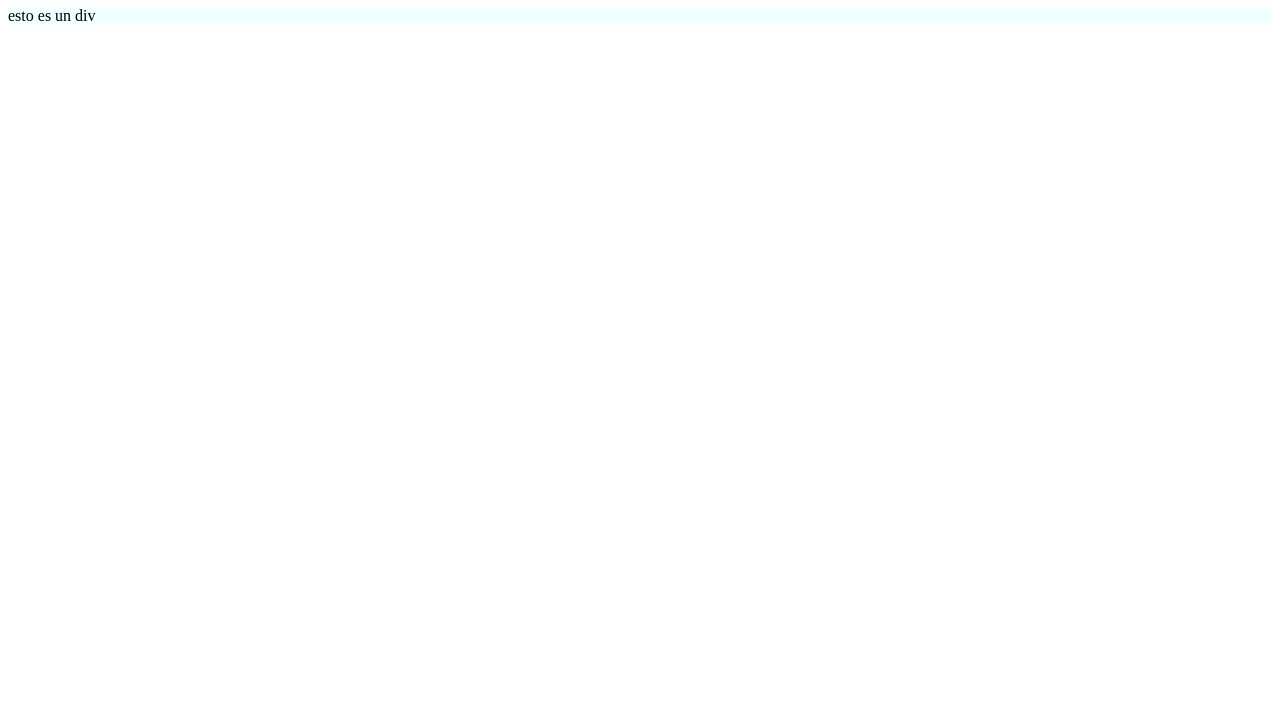
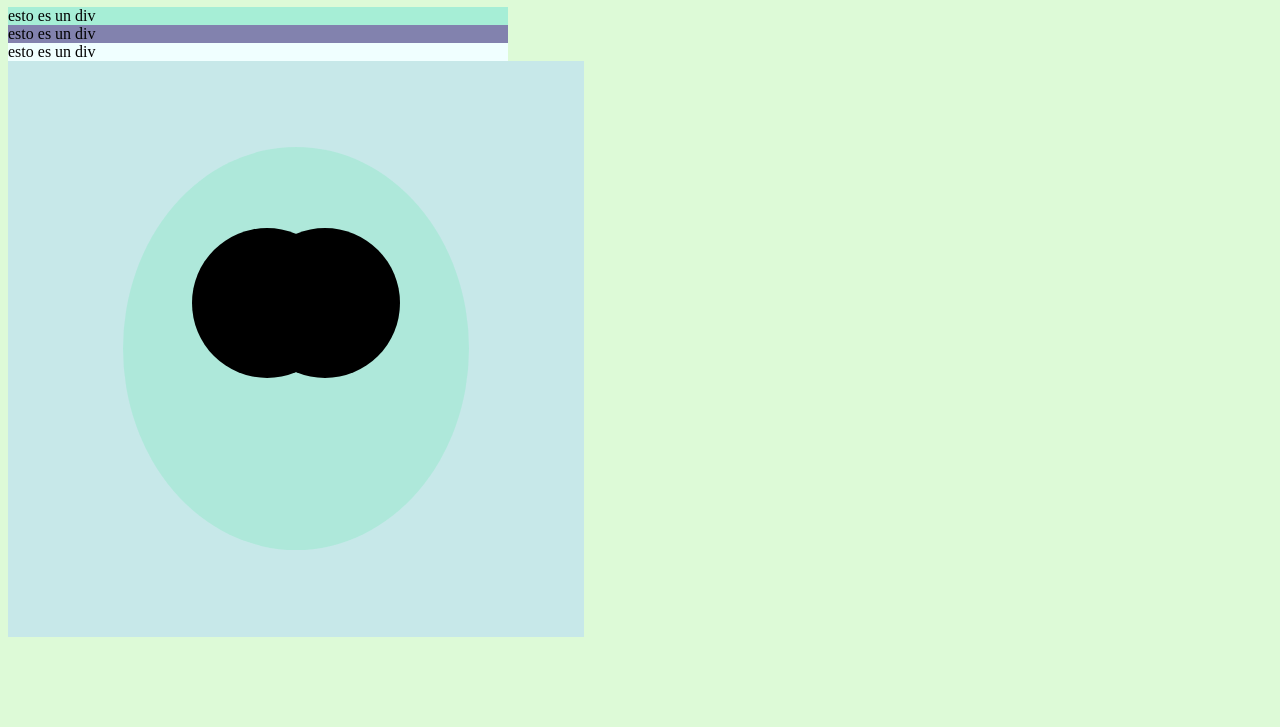
Before and after one commit to Solangie07/dibujo-css, a plain HTML site: page index.html in a window 1280 px wide. Shown: the part 73-800 px from the top of the page. Drawn offline with Linux system fonts and the light colour scheme.

Commit message:
Dibujo. css parte 1

```diff
--- a/index.html
+++ b/index.html
@@ -8,8 +8,19 @@
 </head>
 <body>
  <h1>
-    ej-dibujo
+    Ej-dibujo
  </h1>
- <div>esto es un div</div>
+ <div class="divRojo">esto es un div</div>
+ <div class="divRojo" id="divUnico">esto es un div</div>
+<div>esto es un div</div>
+
+<div id="dibujo">
+
+        <div id="cara">
+     <div class="ojos" id="ojoIzq"></div>
+     <div class="ojos" id="ojoDer"></div>
+        </div>
+
+
 </body>
 </html>
--- a/styles/style.css
+++ b/styles/style.css
@@ -1,3 +1,53 @@
+body {
+    background-color: rgb(221, 250, 215);
+}
+
+h1 {
+    color: rgb(174, 202, 224);
+}
+
 div{
     background-color: rgb(240, 255, 255);
+    width: 500px;
 }
+
+
+.divRojo{
+    background-color: rgb(166, 238, 214);
+}
+#divUnico {
+    background-color: rgb(130, 130, 174);
+}
+
+#dibujo{
+width: 45vw;
+height: 45vw;
+background-color: rgb(199, 232, 233);
+display: flex;
+justify-content: center;
+align-items: center;
+}
+
+#cara {
+    width: 60%;
+    height: 70%;
+    background-color: rgba(167, 233, 214, 0.758);
+    border-radius: 50%;
+    position: relative;
+}
+.ojos {
+    width: 150px;
+    height: 150px;
+    background-color: black;
+    border-radius: 50%;
+    position: absolute;
+}
+#ojoIzq {
+    top: 20%;
+    left: 20%;
+}
+
+#ojoDer {
+    top: 20%;
+    right: 20%;
+}
```
